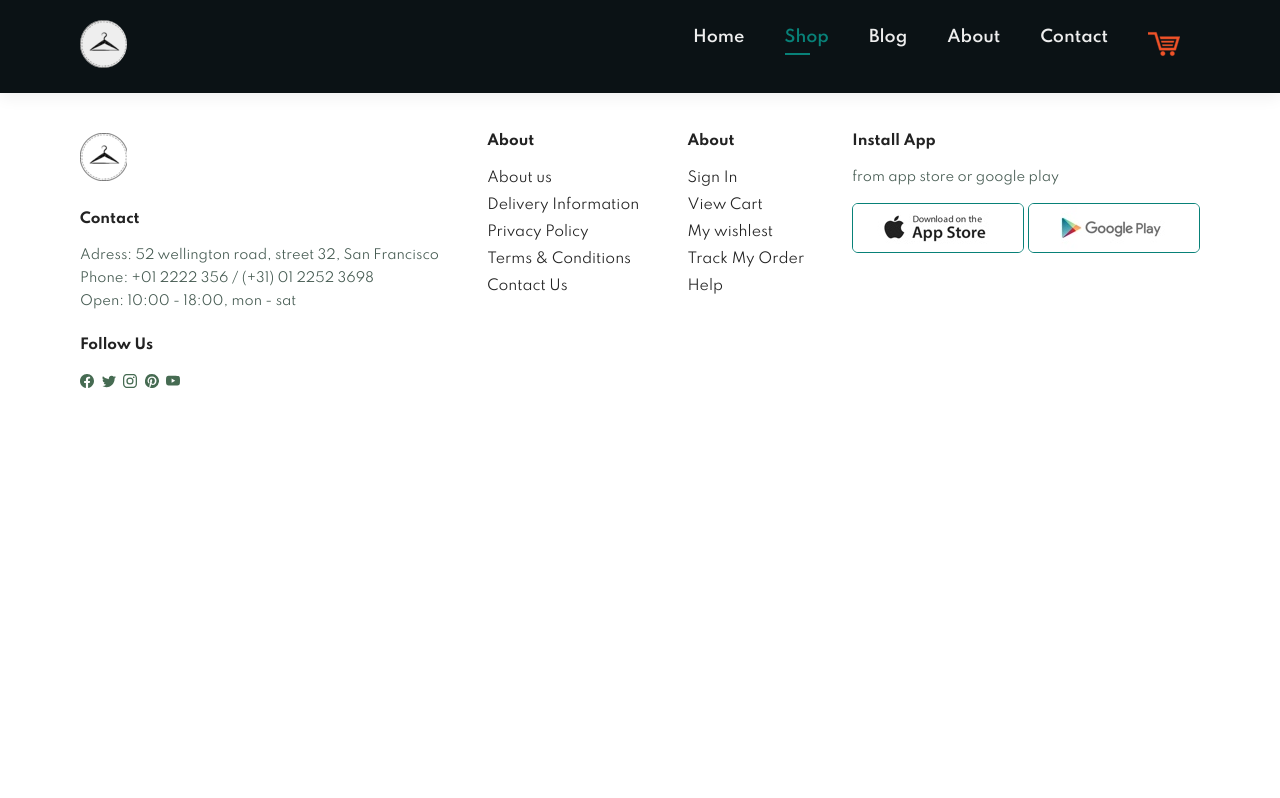
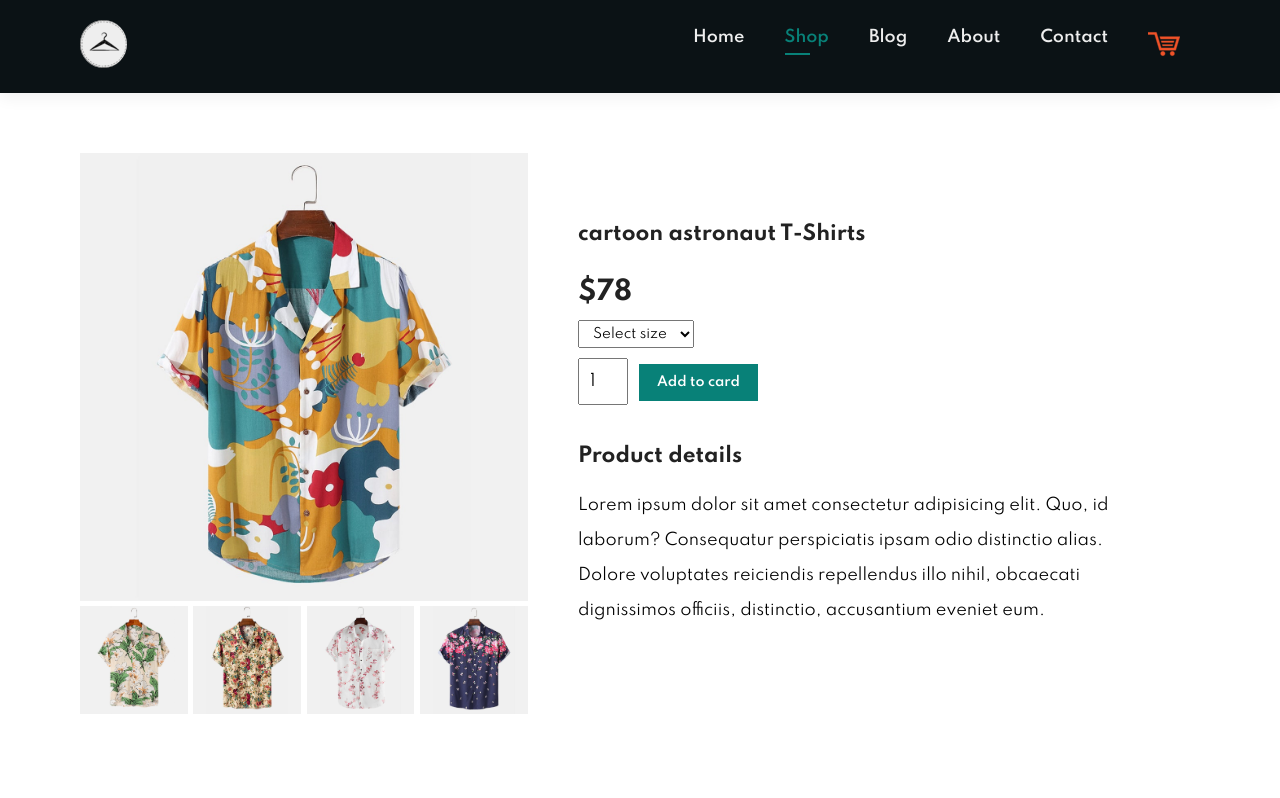
Before and after one commit to muhammadmb/lookz, a React (Create React App) app: page /shop/product/1 in a window 1280 px wide. Shown: the top 798 px of the page. Built offline with nearby package versions, Linux system fonts and the light colour scheme.

Commit message:
design product info page

```diff
--- a/src/App.js
+++ b/src/App.js
@@ -4,6 +4,8 @@ import Header from './Components/Header/Header';
 import Home from './Components/Pages/Home/Home';
 import Footer from './Components/Footer/Footer';
 import Shop from './Components/Pages/Shop/Shop';
+import ProductInfo from './Components/Pages/produceInfo/ProductInfo';
+import NewsLetter from './Components/NewsLetterBanner/NewsLetter';
 
 function App() {
   return (
@@ -14,7 +16,9 @@ function App() {
           <Route path="/home" element={<Home />} />
           <Route exact path="/" element={<Home />} />
           <Route exact path="shop" element={<Shop />} />
+          <Route exact path="shop/product/:id" element={<ProductInfo />} />
         </Routes>
+        <NewsLetter />
         <Footer />
       </BrowserRouter>
     </div>
--- a/src/Components/Footer/Footer.js
+++ b/src/Components/Footer/Footer.js
@@ -36,11 +36,10 @@ const Footer = () => {
                 <Link to="/">Privacy Policy</Link>
                 <Link to="/">Terms & Conditions</Link>
                 <Link to="/">Contact Us</Link>
-
             </div>
 
             <div className="col">
-                <h4>About</h4>
+                <h4>My Account</h4>
                 <Link to="/">Sign In</Link>
                 <Link to="/">View Cart</Link>
                 <Link to="/">My wishlest</Link>
--- a/src/Components/Pages/Home/Home.js
+++ b/src/Components/Pages/Home/Home.js
@@ -7,7 +7,6 @@ import Products from '../../Products/Products';
 import Banner from '../../Banner/Banner';
 import SmBanner from '../../Sm-banner/SmBanner';
 import { productData, arrivalData } from '../../../Data/Data'
-import NewsLetter from '../../NewsLetterBanner/NewsLetter';
 
 const Home = () => {
 
@@ -26,7 +25,6 @@ const Home = () => {
             <Banner />
             <Products description='summer collection new modern design' banner='New Arrivals' data={arrivalData} />
             <SmBanner />
-            <NewsLetter />
         </>
     )
 }
--- /dev/null
+++ b/src/Components/Pages/produceInfo/ProductInfo.js
@@ -0,0 +1,77 @@
+import React, { useState } from 'react';
+import './ProductInfoStyle.css';
+import { Link, useParams } from "react-router-dom";
+import { arrivalData, productData } from '../../../Data/Data';
+import Products from '../../Products/Products';
+
+const ProductInfo = () => {
+
+    const [orderNumber, setOrderNumber] = useState(1);
+    const id = parseInt(useParams().id);
+    const data = productData.concat(arrivalData);
+    const pro = data.filter(d => d.id === id);
+
+    let suggestions = [4];
+    for (let i = 0; i < 4; i++) {
+        if (id + i < 16) {
+            suggestions[i] = data[id + i];
+        } else {
+            suggestions[i] = data[id + i - 16];
+        }
+    }
+
+    const handleOrder = (e) => {
+        setOrderNumber(e.target.value);
+    }
+
+    return (
+        <>
+            <section className='product-info section-p1'>
+                <div className='pro-img'>
+                    <img className='main-img' src={pro[0].img} width="100%" alt={pro[0].describtion} />
+
+                    <div className='small-img-group'>
+                        {
+                            suggestions.map(suggestionProduct => (
+                                <Link
+                                    to={`/shop/product/${suggestionProduct.id}`}
+                                    className='small-img-col'
+                                    key={suggestionProduct.id}
+                                >
+                                    <img
+                                        src={suggestionProduct.img}
+                                        width="100%"
+                                        className='small-img'
+                                        alt={suggestionProduct.describtion}
+                                    />
+                                </Link>
+                            ))
+                        }
+                    </div>
+                </div>
+
+                <div className='pro-details'>
+                    <h4>{pro[0].describtion}</h4>
+                    <h2>{pro[0].price}</h2>
+                    <select>
+                        <option>Select size</option>
+                        <option>XL</option>
+                        <option>XXL</option>
+                        <option>Large</option>
+                        <option>Small</option>
+                    </select>
+                    <input type="number" value={orderNumber} onChange={handleOrder} />
+                    <button className="white">Add to card</button>
+                    <h4>Product details</h4>
+                    <span>
+                        Lorem ipsum dolor sit amet consectetur adipisicing elit. Quo, id laborum? Consequatur perspiciatis ipsam odio distinctio alias. Dolore voluptates reiciendis repellendus illo nihil, obcaecati dignissimos officiis, distinctio, accusantium eveniet eum.
+                    </span>
+                </div>
+            </section>
+
+            <Products description='summer collection new modern design' banner='Featured Products' data={productData} />
+        </>
+    )
+}
+
+export default ProductInfo;
--- /dev/null
+++ b/src/Components/Pages/produceInfo/ProductInfoStyle.css
@@ -0,0 +1,74 @@
+.product-info {
+    display: flex;
+    margin-top: 20px;
+}
+
+.product-info .pro-img {
+    width: 40%;
+    margin-right: 50px;
+}
+
+.product-info .small-img-group {
+    display: flex;
+    justify-content: space-between;
+}
+
+.product-info .small-img-col {
+    flex-basis: 24%;
+}
+
+.product-info .pro-details {
+    width: 50%;
+    padding-top: 30px;
+}
+
+.product-info .pro-details h4 {
+    padding: 40px 0 20px;
+}
+
+.product-info .pro-details h2 {
+    font-size: 26px;
+}
+
+.product-info .pro-details select {
+    display: block;
+    padding: 5px 10px;
+    margin-bottom: 10px;
+}
+
+.product-info .pro-details input {
+    width: 50px;
+    height: 47px;
+    padding-left: 10px;
+    font-size: 16px;
+    margin-right: 10px;
+}
+
+.product-info .pro-details input:focus {
+    outline: none;
+}
+
+.product-info .pro-details button {
+    background-color: #088178;
+    color: #FFF;
+}
+
+.product-info .pro-details span {
+    line-height: 35px;
+}
+
+@media(max-width:577px) {
+
+    .product-info {
+        flex-direction: column;
+    }
+
+    .product-info .pro-img {
+        width: 100%;
+        margin-right: 0px;
+    }
+
+    .product-info .pro-details {
+        width: 100%;
+    }
+}
--- a/src/Components/Products/Products.js
+++ b/src/Components/Products/Products.js
@@ -7,7 +7,7 @@ const Products = (props) => {
 
     const Product = props.data.map(pro => (
         <div className='pro' key={pro.id}>
-            <Link to={`product/${pro.id}`}>
+            <Link to={`/shop/product/${pro.id}`}>
                 <img src={pro.img} alt='' title='' />
                 <div className='des'>
                     <span>{pro.brand}</span>
```
